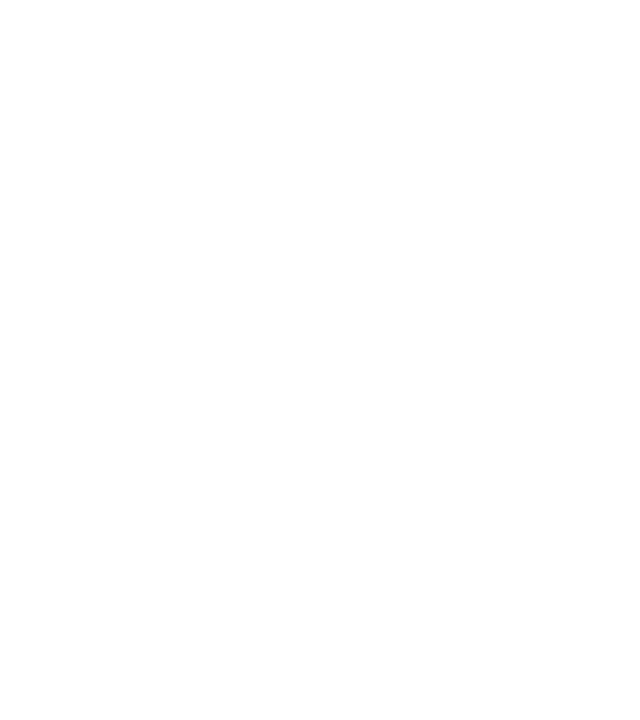
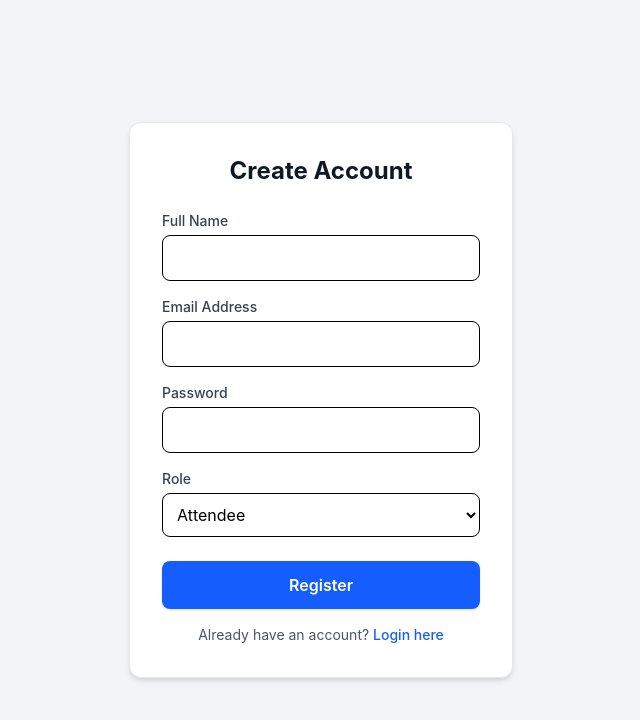
Before and after one commit to aarex9691-tech/crowdgrid-frontend, a React (Vite) app: page /register in a window 1280 px wide. Before the commit this address had no page. Shown: the top 720 px of the page, without its empty margins (319-959 px from the left). Built offline with nearby package versions, Linux system fonts and the light colour scheme.

Commit message:
minoe changes for production

```diff
--- a/src/App.jsx
+++ b/src/App.jsx
@@ -4,13 +4,15 @@
 import EditEvent from './EditEvent';
 import ProtectedRoute from './ProtectedRoute';
 import Login from './Login';
+import Register from './Register';
 
 function App() {
   return (
     <Routes>
       <Route path="/login" element={<Login />} />
+      <Route path="/register" element={<Register />} /> {/* <-- New Route */}
 
-      {/* Routes for EVERY logged-in user (Attendees and Organizers) */}
+      {/* Routes for EVERY logged-in user */}
       <Route element={<ProtectedRoute />}>
         <Route path="/" element={<Dashboard />} />
       </Route>
--- a/src/Dashboard.jsx
+++ b/src/Dashboard.jsx
@@ -38,10 +38,20 @@
     navigate('/login');
   };
 
-  // Filter events strictly based on the 3 categories (No duplicates!)
+  // Filter events strictly based on the 3 categories
   const filteredEvents = events.filter(
     (event) => event.category === activeTab || event.eventType === activeTab
   );
+
+  const handleRSVP = async (eventId) => {
+    try {
+      await API.post(`/events/${eventId}/rsvp`);
+      alert('Successfully registered/RSVP\'d for this event!');
+    } catch (err) {
+      console.error('RSVP failed:', err);
+      alert(err.response?.data?.message || 'Failed to RSVP for event.');
+    }
+  };
 
   return (
     <div className="flex min-h-screen font-sans bg-gray-50">
@@ -157,6 +167,18 @@
                   </p>
                 </div>
 
+                {/* Attendee RSVP Action Button */}
+                {user?.role !== 'Organizer' && (
+                  <div className="p-2 border-t border-gray-100 bg-gray-50">
+                    <button
+                      onClick={() => handleRSVP(event._id)}
+                      className="flex items-center justify-center w-full gap-1 py-2.5 text-sm font-bold text-emerald-700 transition-colors bg-emerald-50 hover:bg-emerald-100 rounded-lg"
+                    >
+                      ✓ RSVP Now
+                    </button>
+                  </div>
+                )}
+
                 {/* Organizer Controls */}
                 {user?.role === 'Organizer' && (
                   <div className="p-1 border-t border-gray-100 bg-gray-50">
--- a/src/Login.jsx
+++ b/src/Login.jsx
@@ -1,10 +1,9 @@
 import { useState, useContext } from 'react';
-import { useNavigate } from 'react-router-dom';
+import { useNavigate, Link } from 'react-router-dom';
 import API from './api';
 import { AuthContext } from './AuthContext';
 
 const Login = () => {
-  // 1. Declare the state variables for your inputs
   const [email, setEmail] = useState('');
   const [password, setPassword] = useState('');
   const [error, setError] = useState('');
@@ -12,13 +11,11 @@
   const { login } = useContext(AuthContext);
   const navigate = useNavigate();
 
-  // 2. Name this exactly what your form's onSubmit expects
   const handleLogin = async (e) => {
     e.preventDefault();
-    setError(''); // Clear previous errors
+    setError('');
 
     try {
-      // 3. Send the email and password directly to the backend
       const { data } = await API.post('/auth/login', { email, password });
 
       // Call the context login function
@@ -33,32 +30,46 @@
   };
 
   return (
-    <div className="flex flex-col items-center justify-center min-h-screen bg-gray-100">
-      <form onSubmit={handleLogin} className="p-8 bg-white rounded-lg shadow-md w-96">
-        <h2 className="mb-6 text-2xl font-bold text-center">CrowdGrid Login</h2>
+    <div className="flex flex-col items-center justify-center min-h-screen bg-gray-100 font-sans">
+      <form onSubmit={handleLogin} className="p-8 bg-white rounded-xl shadow-md w-96 border border-gray-200">
+        <h2 className="mb-6 text-2xl font-bold text-center text-gray-900">CrowdGrid Login</h2>
 
-        {/* Optional: Show error message to user if login fails */}
-        {error && <p className="mb-4 text-sm text-center text-red-600">{error}</p>}
+        {error && <p className="mb-4 text-sm text-center text-red-600 bg-red-50 p-2 rounded">{error}</p>}
 
+        <div className="mb-4">
+          <label className="block mb-1 text-sm font-medium text-gray-700">Email</label>
           <input
             type="email"
-          placeholder="Email"
-          className="w-full p-2 mb-4 border rounded focus:ring-blue-500 focus:border-blue-500"
+            placeholder="Enter your email"
+            className="w-full p-2.5 border rounded-lg focus:ring-2 focus:ring-blue-500 outline-none"
             value={email}
             onChange={(e) => setEmail(e.target.value)}
             required
           />
+        </div>
+
+        <div className="mb-6">
+          <label className="block mb-1 text-sm font-medium text-gray-700">Password</label>
           <input
             type="password"
-          placeholder="Password"
-          className="w-full p-2 mb-6 border rounded focus:ring-blue-500 focus:border-blue-500"
+            placeholder="Enter your password"
+            className="w-full p-2.5 border rounded-lg focus:ring-2 focus:ring-blue-500 outline-none"
             value={password}
             onChange={(e) => setPassword(e.target.value)}
             required
           />
-        <button type="submit" className="w-full p-2 text-white transition bg-blue-600 rounded hover:bg-blue-700">
+        </div>
+
+        <button type="submit" className="w-full p-3 text-white transition bg-blue-600 rounded-lg font-semibold hover:bg-blue-700 shadow mb-4">
           Sign In
         </button>
+
+        <p className="text-sm text-center text-gray-600">
+          Don't have an account?{' '}
+          <Link to="/register" className="text-blue-600 font-medium hover:underline">
+            Register here
+          </Link>
+        </p>
       </form>
     </div>
   );
--- /dev/null
+++ b/src/Register.jsx
@@ -0,0 +1,97 @@
+import { useState, useContext } from 'react';
+import { useNavigate, Link } from 'react-router-dom';
+import API from './api';
+import { AuthContext } from './AuthContext';
+
+const Register = () => {
+    const [name, setName] = useState('');
+    const [email, setEmail] = useState('');
+    const [password, setPassword] = useState('');
+    const [role, setRole] = useState('Attendee');
+    const [error, setError] = useState('');
+    const [loading, setLoading] = useState(false);
+
+    const { login } = useContext(AuthContext);
+    const navigate = useNavigate();
+
+    const handleRegister = async (e) => {
+        e.preventDefault();
+        setError('');
+        setLoading(true);
+
+        try {
+            const { data } = await API.post('/auth/register', { name, email, password, role });
+            login(data.token, data.user?.role || data.role || role);
+            navigate('/');
+        } catch (err) {
+            console.error(err);
+            setError(err.response?.data?.message || 'Registration failed. Please try again.');
+        } finally {
+            setLoading(false);
+        }
+    };
+
+    return (
+        <div className="flex flex-col items-center justify-center min-h-screen bg-gray-100 font-sans">
+            <form onSubmit={handleRegister} className="p-8 bg-white rounded-xl shadow-md w-96 border border-gray-200">
+                <h2 className="mb-6 text-2xl font-bold text-center text-gray-900">Create Account</h2>
+
+                {error && <p className="mb-4 text-sm text-center text-red-600 bg-red-50 p-2 rounded">{error}</p>}
+
+                <div className="mb-4">
+                    <label className="block mb-1 text-sm font-medium text-gray-700">Full Name</label>
+                    <input
+                        type="text" required
+                        className="w-full p-2.5 border rounded-lg focus:ring-2 focus:ring-blue-500 outline-none"
+                        value={name} onChange={(e) => setName(e.target.value)}
+                    />
+                </div>
+
+                <div className="mb-4">
+                    <label className="block mb-1 text-sm font-medium text-gray-700">Email Address</label>
+                    <input
+                        type="email" required
+                        className="w-full p-2.5 border rounded-lg focus:ring-2 focus:ring-blue-500 outline-none"
+                        value={email} onChange={(e) => setEmail(e.target.value)}
+                    />
+                </div>
+
+                <div className="mb-4">
+                    <label className="block mb-1 text-sm font-medium text-gray-700">Password</label>
+                    <input
+                        type="password" required
+                        className="w-full p-2.5 border rounded-lg focus:ring-2 focus:ring-blue-500 outline-none"
+                        value={password} onChange={(e) => setPassword(e.target.value)}
+                    />
+                </div>
+
+                <div className="mb-6">
+                    <label className="block mb-1 text-sm font-medium text-gray-700">Role</label>
+                    <select
+                        className="w-full p-2.5 border rounded-lg bg-white focus:ring-2 focus:ring-blue-500 outline-none"
+                        value={role} onChange={(e) => setRole(e.target.value)}
+                    >
+                        <option value="Attendee">Attendee</option>
+                        <option value="Organizer">Organizer</option>
+                    </select>
+                </div>
+
+                <button
+                    type="submit" disabled={loading}
+                    className="w-full p-3 text-white transition bg-blue-600 rounded-lg font-semibold hover:bg-blue-700 disabled:bg-blue-300 shadow"
+                >
+                    {loading ? 'Creating account...' : 'Register'}
+                </button>
+
+                <p className="mt-4 text-sm text-center text-gray-600">
+                    Already have an account?{' '}
+                    <Link to="/login" className="text-blue-600 font-medium hover:underline">
+                        Login here
+                    </Link>
+                </p>
+            </form>
+        </div>
+    );
+};
+
+export default Register;
```
Lines whose indentation alone changed are shown as unchanged.
